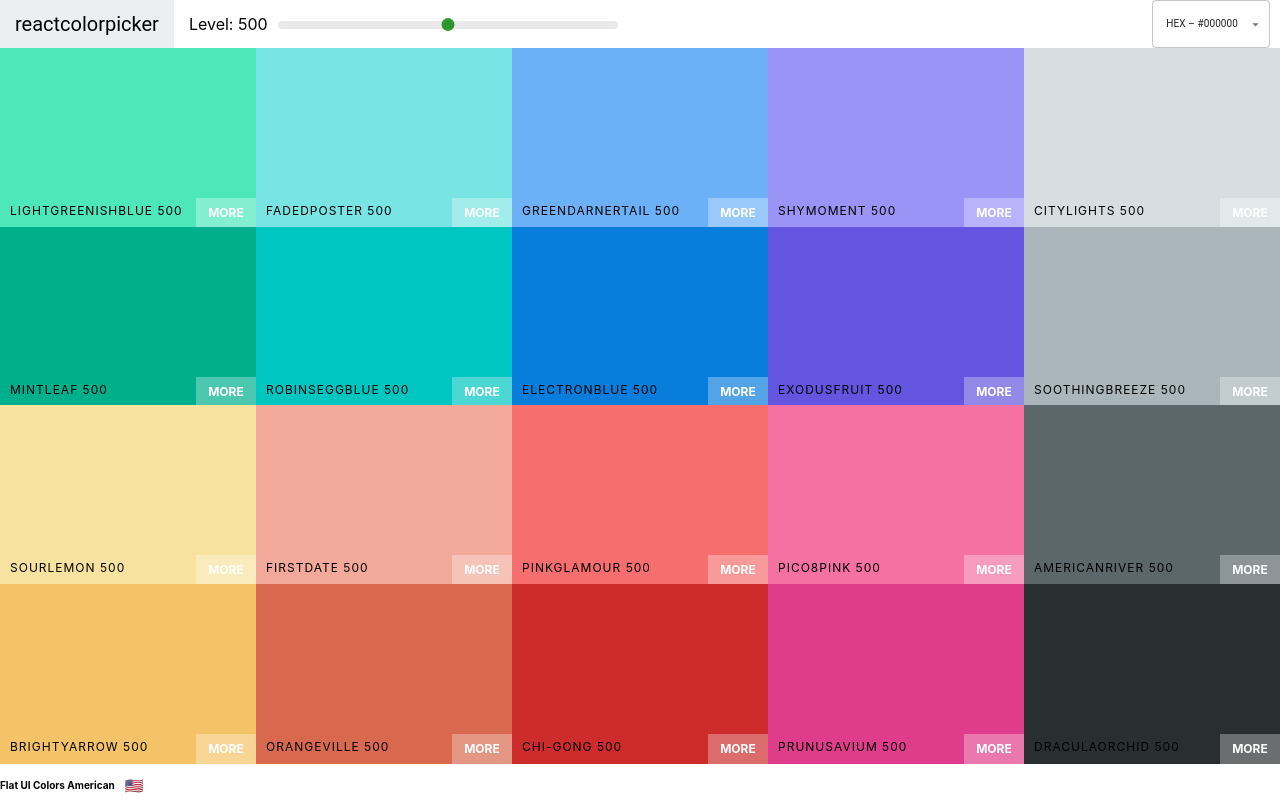
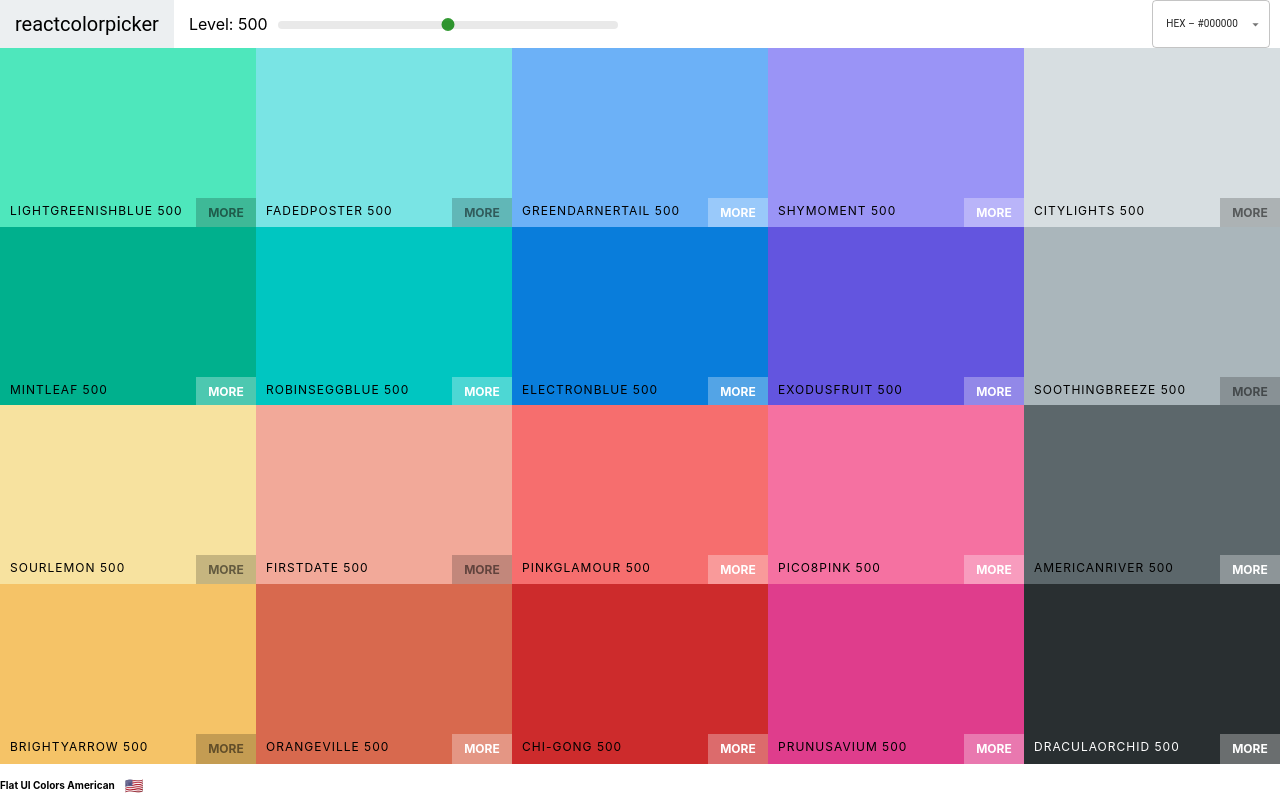
Before and after one commit to DanielKuznetsov/Colors-Master, a React (Create React App) app in the folder colors-app/: page /palette/flat-ui-colors-american in a window 1280 px wide. Built offline with nearby package versions, Linux system fonts and the light colour scheme.

Commit message:
Adjust text color based on luminance

```diff
--- a/colors-app/src/Color-box.js
+++ b/colors-app/src/Color-box.js
@@ -2,6 +2,7 @@ import React, { Component } from "react";
 import { CopyToClipboard } from "react-copy-to-clipboard";
 import "./ColorBox.scss";
 import { Link } from "react-router-dom";
+import chroma from "chroma-js";
 
 export default class ColorBox extends Component {
   constructor(props) {
@@ -19,6 +20,9 @@ export default class ColorBox extends Component {
   render() {
     const { name, background, paletteId, id, showLink } = this.props;
     const { copied } = this.state;
+    console.log(chroma(background).luminance());
+    const isDarkColor = chroma(background).luminance() <= 0.1;
+    const isLightColor = chroma(background).luminance() >= 0.45;
 
     return (
       <CopyToClipboard text={background} onCopy={this.changeCopyState}>
@@ -28,21 +32,25 @@ export default class ColorBox extends Component {
             style={{ background }}
           />
           <div className={`copy-message ${copied && "show"}`}>
-            <h1>copied!</h1>
-            <p>{background}</p>
+            <h1 className={`${isLightColor && "dark-text-suppl"}`}>copied!</h1>
+            <p className={`${isLightColor && "dark-text"}`}>{background}</p>
           </div>
           <div className="copy-container">
             <div className="box-content">
-              <span>{name}</span>
+              <span className={isDarkColor && "light-text"}>{name}</span>
             </div>
-            <button className="copy-button">Copy</button>
+            <button className={`copy-button ${isLightColor && "dark-text"}`}>
+              Copy
+            </button>
           </div>
           {showLink && (
             <Link
               to={`/palette/${paletteId}/${id}`}
               onClick={(e) => e.stopPropagation()}
             >
-              <span className="see-more">More</span>
+              <span className={`see-more ${isLightColor && "dark-text"}`}>
+                More
+              </span>
             </Link>
           )}
         </div>
--- a/colors-app/src/ColorBox.scss
+++ b/colors-app/src/ColorBox.scss
@@ -70,6 +70,20 @@
     text-transform: uppercase;
   }
 
+  .light-text {
+    color: #fff;
+  }
+
+  .dark-text {
+    color: rgba(0, 0, 0, 0.5);
+    background-color: rgba(0, 0, 0, 0.2);
+  }
+
+  // .dark-text-suppl {
+  //   color: rgba(0, 0, 0, 0.5);
+  //   background: rgba(255, 255, 255, 0.4)
+  // }
+
   .copy-overlay {
     opacity: 0;
     z-index: 0;
@@ -120,6 +134,11 @@
       text-transform: uppercase;
     }
 
+    .dark-text-suppl {
+      color: rgba(0, 0, 0, 0.2);
+      background: rgba(0, 0, 0, 0.1)
+    }
+
     p {
       font-size: 2.5rem;
       font-weight: 100;
```
